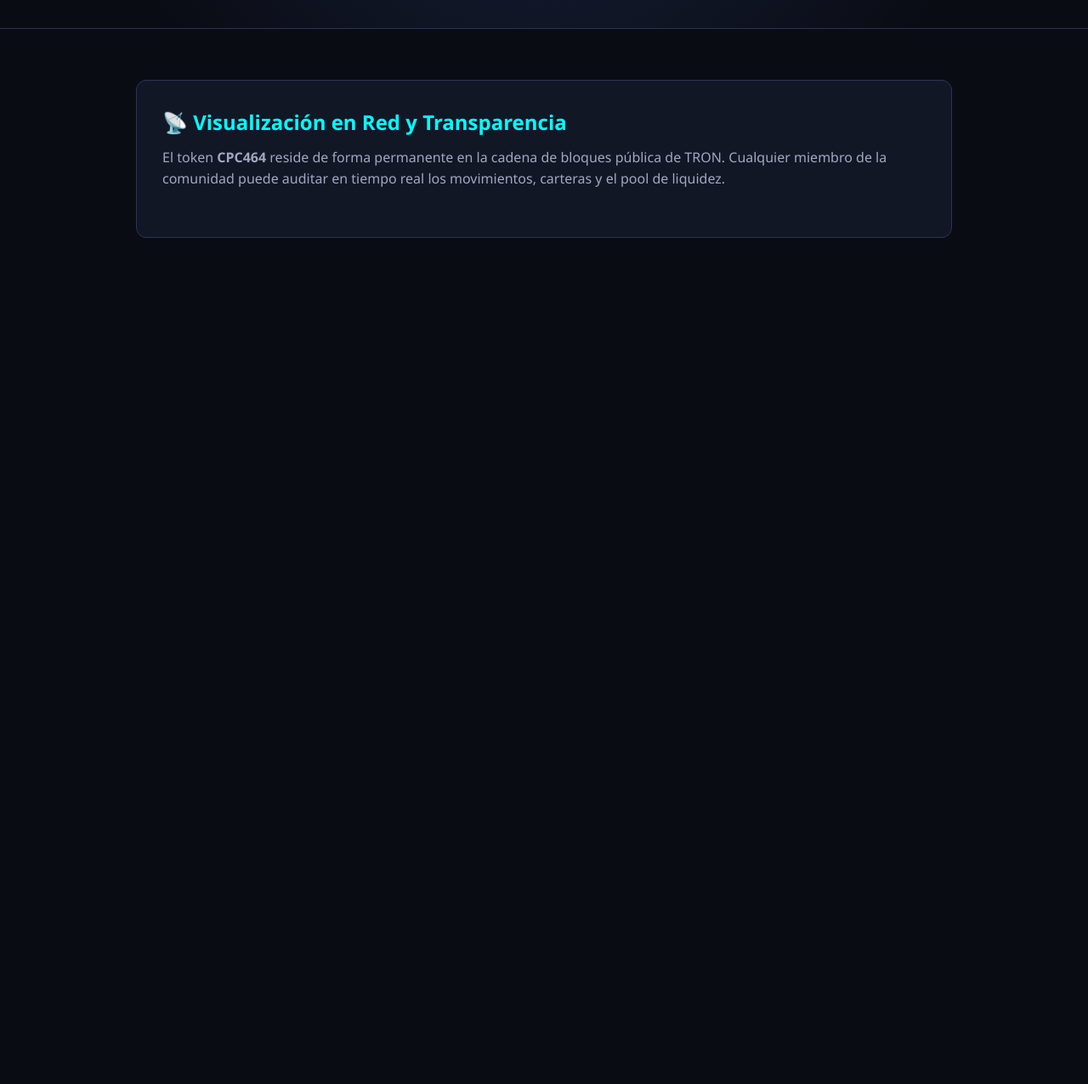
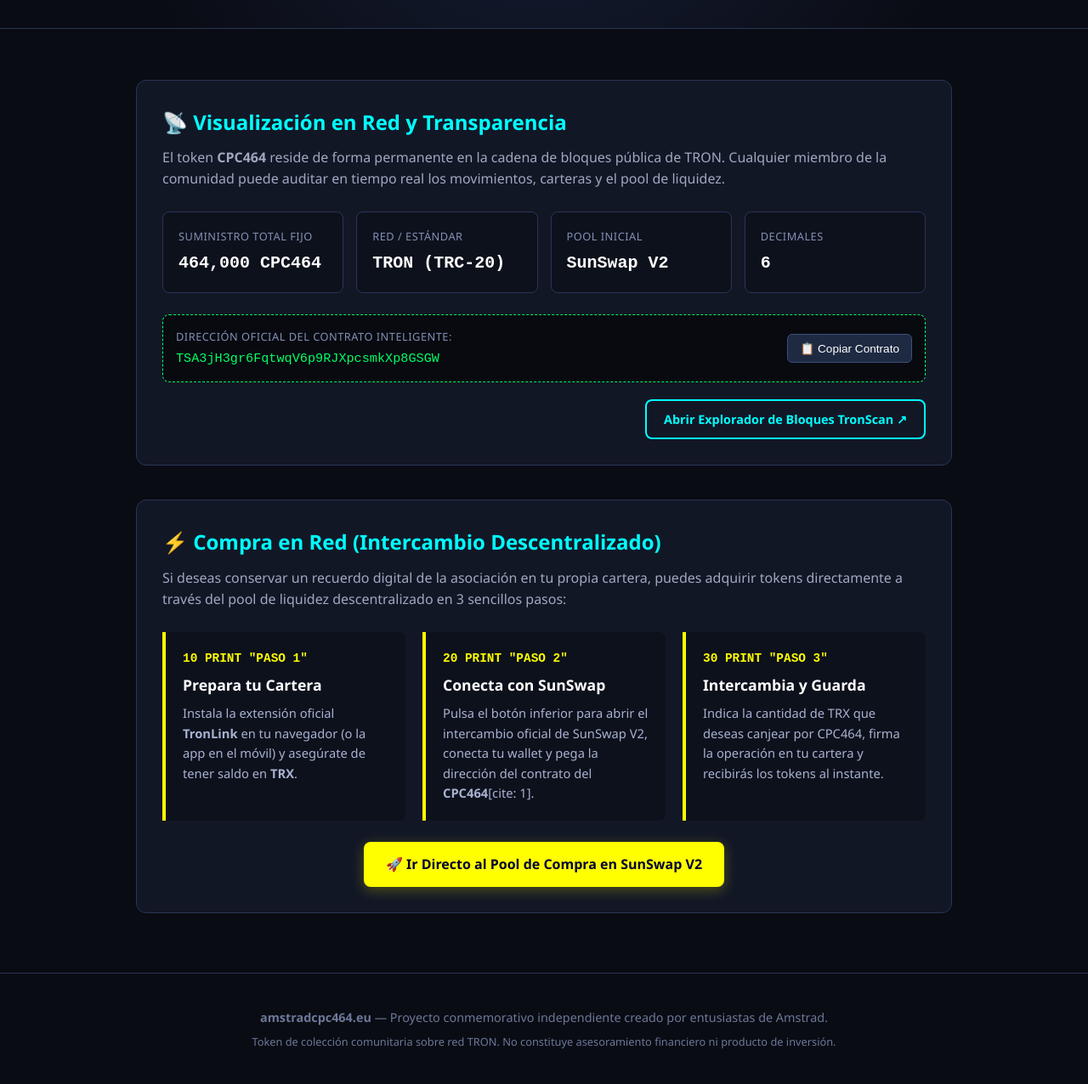
Before and after one commit to Amstrad-cpc464/CPC464, a plain HTML site: page index.html in a window 1280 px wide. Shown: the part 633-1909 px from the top of the page at 85% size. Before the commit the page ends 933 px from the top, so only its background shows below. Drawn offline with Linux system fonts and the light colour scheme.

Commit message:
Add sections for network visualization and purchase

```diff
--- a/index.html
+++ b/index.html
@@ -321,3 +321,90 @@
         <section class="section" id="visualizacion">
             <h2 class="section-title">📡 Visualización en Red y Transparencia</h2>
             <p class="section-desc">El token <strong>CPC464</strong> reside de forma permanente en la cadena de bloques pública de TRON. Cualquier miembro de la comunidad puede auditar en tiempo real los movimientos, carteras y el pool de liquidez.</p>
+
+            <div class="stats-grid">
+                <div class="stat-box">
+                    <div class="stat-label">Suministro Total Fijo</div>
+                    <div class="stat-value">464,000 CPC464</div>
+                </div>
+                <div class="stat-box">
+                    <div class="stat-label">Red / Estándar</div>
+                    <div class="stat-value">TRON (TRC-20)</div>
+                </div>
+                <div class="stat-box">
+                    <div class="stat-label">Pool Inicial</div>
+                    <div class="stat-value">SunSwap V2</div>
+                </div>
+                <div class="stat-box">
+                    <div class="stat-label">Decimales</div>
+                    <div class="stat-value">6</div>
+                </div>
+            </div>
+
+            <div class="contract-box">
+                <div>
+                    <div class="stat-label" style="margin-bottom:4px;">Dirección Oficial del Contrato Inteligente:</div>
+                    <div class="contract-address" id="contractAddr">TSA3jH3gr6FqtwqV6p9RJXpcsmkXp8GSGW</div>
+                </div>
+                <button class="copy-btn" onclick="copyContract()">📋 Copiar Contrato</button>
+            </div>
+
+            <div style="text-align: right;">
+                <a href="https://tronscan.org/#/token20/TSA3jH3gr6FqtwqV6p9RJXpcsmkXp8GSGW" target="_blank" rel="noopener" class="btn btn-secondary" style="padding: 10px 20px; font-size: 0.9rem;">
+                    Abrir Explorador de Bloques TronScan ↗
+                </a>
+            </div>
+        </section>
+
+        <!-- SECCIÓN 2: COMPRA EN RED -->
+        <section class="section" id="compra">
+            <h2 class="section-title">⚡ Compra en Red (Intercambio Descentralizado)</h2>
+            <p class="section-desc">Si deseas conservar un recuerdo digital de la asociación en tu propia cartera, puedes adquirir tokens directamente a través del pool de liquidez descentralizado en 3 sencillos pasos:</p>
+
+            <div class="steps-grid">
+                <div class="step-card">
+                    <div class="step-num">10 PRINT "PASO 1"</div>
+                    <h3>Prepara tu Cartera</h3>
+                    <p>Instala la extensión oficial <strong>TronLink</strong> en tu navegador (o la app en el móvil) y asegúrate de tener saldo en <strong>TRX</strong>.</p>
+                </div>
+                <div class="step-card">
+                    <div class="step-num">20 PRINT "PASO 2"</div>
+                    <h3>Conecta con SunSwap</h3>
+                    <p>Pulsa el botón inferior para abrir el intercambio oficial de SunSwap V2, conecta tu wallet y pega la dirección del contrato del <strong>CPC464</strong>[cite: 1].</p>
+                </div>
+                <div class="step-card">
+                    <div class="step-num">30 PRINT "PASO 3"</div>
+                    <h3>Intercambia y Guarda</h3>
+                    <p>Indica la cantidad de TRX que deseas canjear por CPC464, firma la operación en tu cartera y recibirás los tokens al instante.</p>
+                </div>
+            </div>
+
+            <div style="text-align: center; margin-top: 10px;">
+                <a href="https://sun.io/?lang=en-US#/home" target="_blank" rel="noopener" class="btn btn-primary">
+                    🚀 Ir Directo al Pool de Compra en SunSwap V2
+                </a>
+            </div>
+        </section>
+
+    </div>
+
+    <footer>
+        <p><strong>amstradcpc464.eu</strong> — Proyecto conmemorativo independiente creado por entusiastas de Amstrad.</p>
+        <p style="margin-top: 6px; font-size: 0.8rem;">Token de colección comunitaria sobre red TRON. No constituye asesoramiento financiero ni producto de inversión.</p>
+    </footer>
+
+    <script>
+        function copyContract() {
+            const addr = document.getElementById("contractAddr").innerText;
+            navigator.clipboard.writeText(addr).then(() => {
+                const btn = document.querySelector(".copy-btn");
+                btn.innerText = "✅ ¡Copiado!";
+                setTimeout(() => {
+                    btn.innerText = "📋 Copiar Contrato";
+                }, 2500);
+            });
+        }
+    </script>
+
+</body>
+</html>
```
